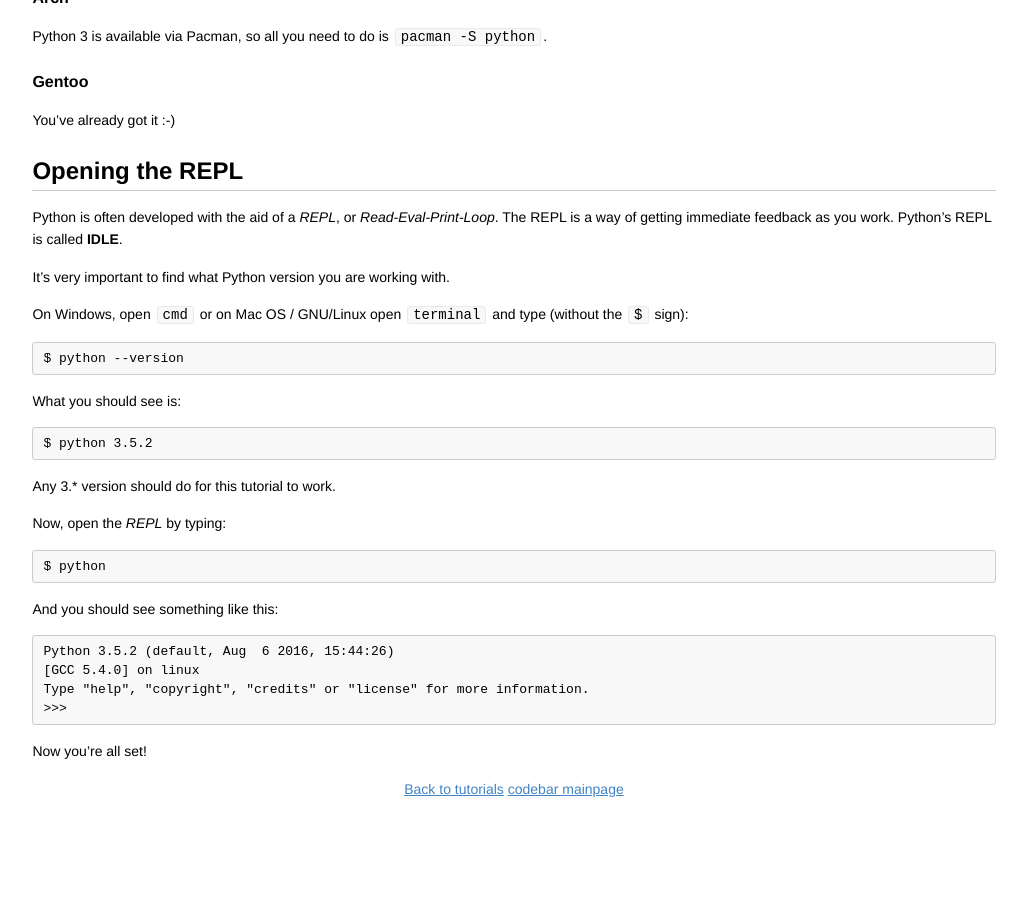
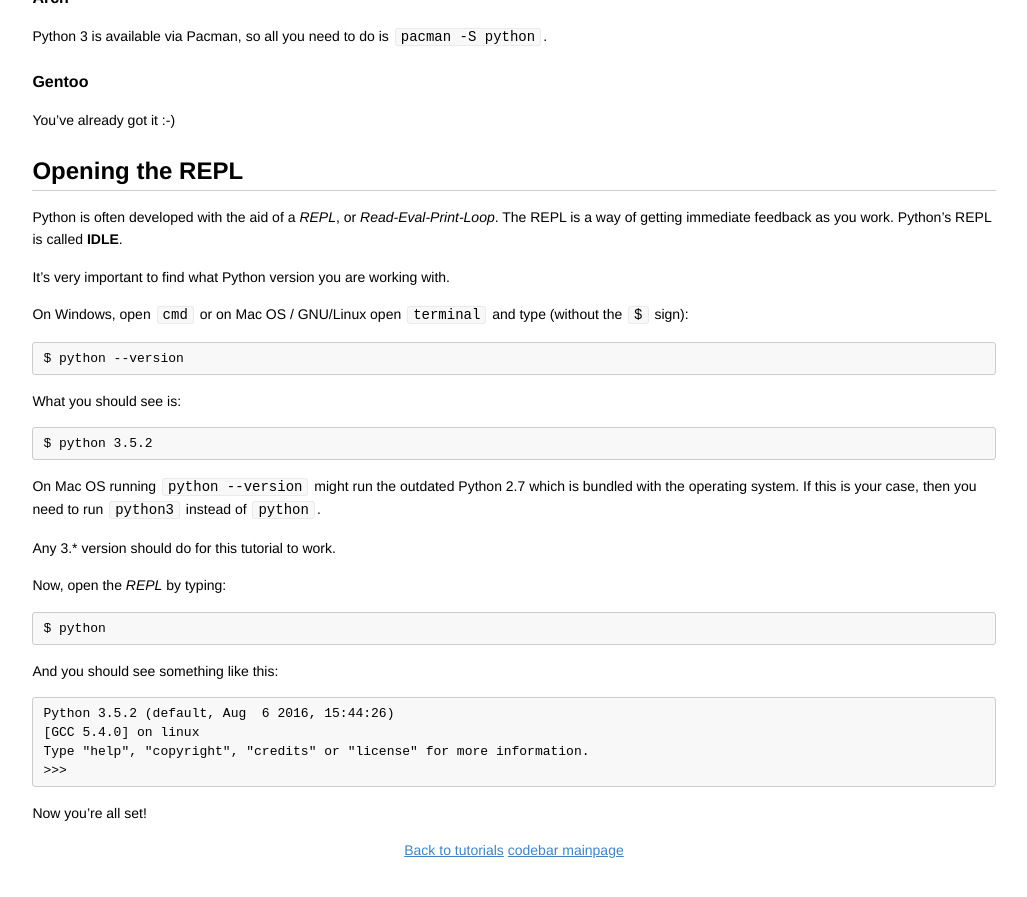
Before and after one commit to codebar/tutorials, a Jekyll site: the page built from python/lesson0/tutorial.md, in a window 1280 px wide and 900 px high, scrolled down 1486 px. Shown: the top 897 px of the window, without its empty margins (126-1153 px from the left). Built offline with Jekyll 4.4.1, drawn with Linux system fonts in a browser that asks for light colours; before the commit the page ends 2324 px from its top, so only the background shows below that.

Commit message:
Added some useful information about running Python3 on Mac OS

```diff
--- a/python/lesson0/tutorial.md
+++ b/python/lesson0/tutorial.md
@@ -98,6 +98,9 @@ What you should see is:
 
     $ python 3.5.2
 
+On Mac OS running `python --version` might run the outdated Python 2.7 which is bundled with the operating system.
+If this is your case, then you need to run `python3` instead of `python`.
+
 Any 3.* version should do for this tutorial to work.
 
 Now, open the *REPL* by typing:
```
